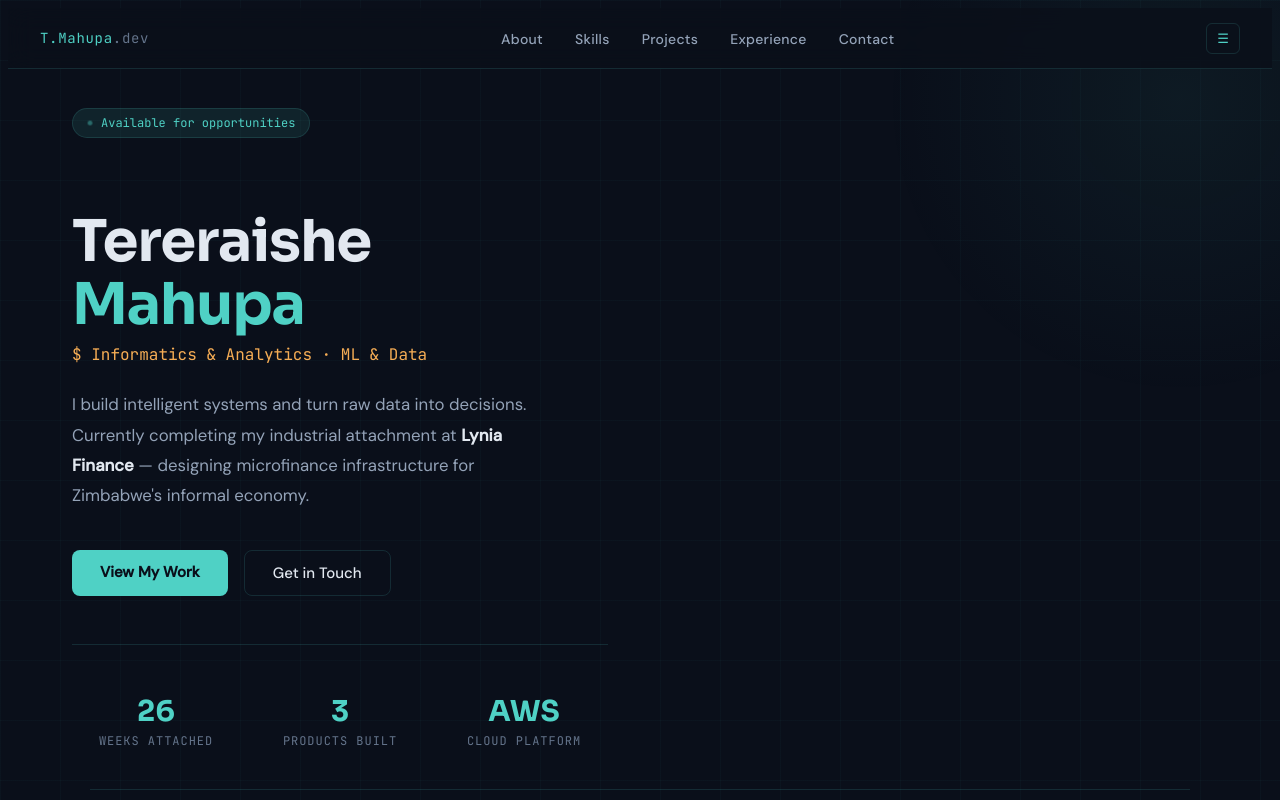
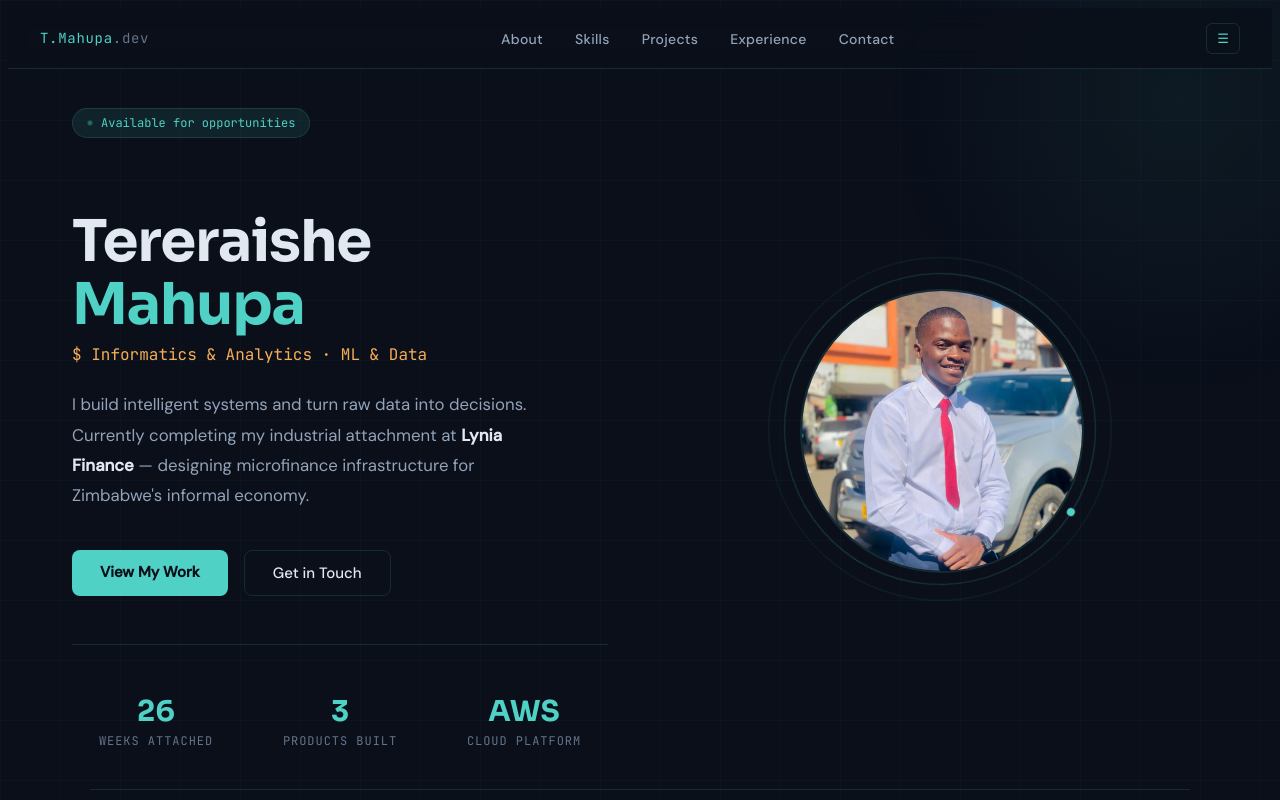
Before and after one commit to 1terr/portfolio-website, a Next.js app in the folder portfolio/: page / in a window 1280 px wide. Shown: the top 800 px of the page. Built offline with nearby package versions, Linux system fonts and the light colour scheme.

Commit message:
fix: show avatar on all screen sizes

```diff
--- a/portfolio/components/Hero.tsx
+++ b/portfolio/components/Hero.tsx
@@ -212,7 +212,7 @@ export default function Hero() {
 
         {/* Right: Avatar */}
         <motion.div
-          className="hidden md:flex"
+          className="flex"
           style={{ justifyContent: "center", alignItems: "center" }}
           initial={{ opacity: 0, scale: 0.9 }}
           animate={{ opacity: 1, scale: 1 }}
@@ -252,25 +252,21 @@ export default function Hero() {
               }}
             />
             {/* Avatar circle */}
-            <div
+            {/* Avatar circle */}
+<img
+  src="/avatar.jpg"
+  alt="Tereraishe Mahupa"
   style={{
     width: "280px",
     height: "280px",
     borderRadius: "50%",
-                background: "linear-gradient(135deg, #1a2235, #2d3a55)",
     border: "2px solid var(--border)",
-                display: "flex",
-                alignItems: "center",
-                justifyContent: "center",
-                fontFamily: "'Sora', sans-serif",
-                fontSize: "5rem",
-                fontWeight: 700,
-                color: "var(--teal)",
-                letterSpacing: "-0.04em",
+    objectFit: "cover",
+    objectPosition: "top",
   }}
-            >
-              TM
-            </div>
+/>
+
+
           </div>
         </motion.div>
       </div>
```
Lines whose indentation alone changed are shown as unchanged.
